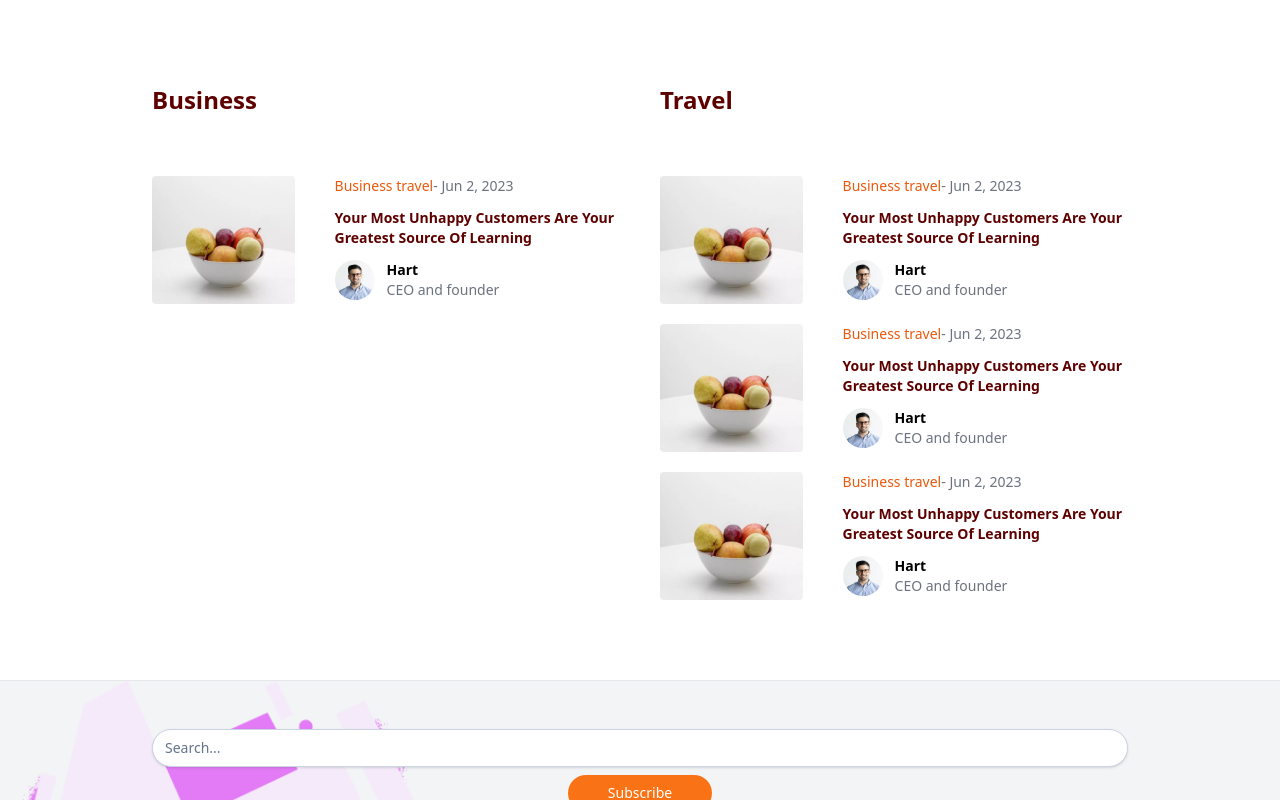
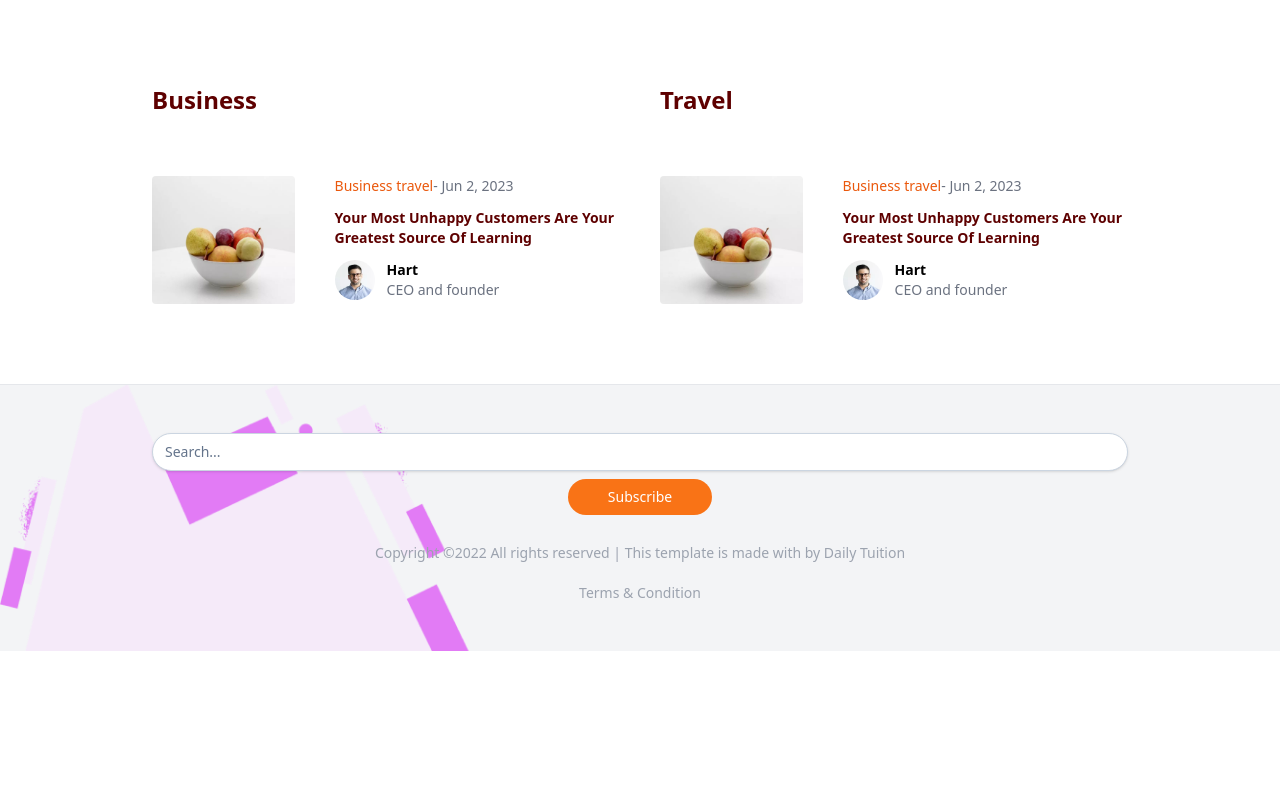
Before and after one commit to Hart102/simple_blog, a React (Vite) app: page / in a window 1280 px wide. Shown: the part 2504-3304 px from the top of the page. After the commit the page ends 3155 px from the top, so only its background shows below. Built offline with nearby package versions, Linux system fonts and the light colour scheme.

Commit message:
created a related news component

```diff
--- a/src/components/RelatedPosts.tsx
+++ b/src/components/RelatedPosts.tsx
@@ -1,5 +1,4 @@
 import React from 'react'
-import Author from './_child/Author'
 import Img from "@/assets/images/img2.jpg"
 import Related from '@/components/_child/Related'
 
@@ -7,6 +6,7 @@ import Related from '@/components/_child/Related'
 const RelatedPosts: React.FC = () => {
     return (
         <section className='grid lg:grid-cols-2 gap-10 text-sm py-20'>
+            {/* Business */}
             <div className='flex flex-col gap-5'>
                 <p className='font-bold text-2xl mb-10'>Business</p>
 
@@ -16,114 +16,17 @@ const RelatedPosts: React.FC = () => {
                     published={'Jun 2, 2023'}
                     title={'Your most unhappy customers are your greatest source of learning'}
                 />
-                {/* <div className="flex gap-10">
-                    <article>
-                        <img src={Img} alt={Img} className='w-60 h-32 rounded' />
-                    </article>
-                    <div>
-                        <div className='flex'>
-                            <p className='text-orange-600'>{"Business travel"}</p>
-                            <p className='text-gray-500 hover:text-gray-800'>
-                                - {"Jun 2, 2023"}
-                            </p>
-                        </div>
-                        <p className={`font-bold capitalize text-1xl my-3`}>
-                            {"Your most unhappy customers are your greatest source of learning"}
-                        </p>
-                        <Author />
-                    </div>
-                </div>
-                <div className="flex gap-10">
-                    <article>
-                        <img src={Img} alt={Img} className='w-60 h-32 rounded' />
-                    </article>
-                    <div>
-                        <div className='flex'>
-                            <p className='text-orange-600'>{"Business travel"}</p>
-                            <p className='text-gray-500 hover:text-gray-800'>
-                                - {"Jun 2, 2023"}
-                            </p>
-                        </div>
-                        <p className={`font-bold capitalize text-1xl my-3`}>
-                            {"Your most unhappy customers are your greatest source of learning"}
-                        </p>
-                        <Author />
-                    </div>
-                </div>
-                <div className="flex gap-10">
-                    <article>
-                        <img src={Img} alt={Img} className='w-60 h-32 rounded' />
-                    </article>
-                    <div>
-                        <div className='flex'>
-                            <p className='text-orange-600'>{"Business travel"}</p>
-                            <p className='text-gray-500 hover:text-gray-800'>
-                                - {"Jun 2, 2023"}
-                            </p>
-                        </div>
-                        <p className={`font-bold capitalize text-1xl my-3`}>
-                            {"Your most unhappy customers are your greatest source of learning"}
-                        </p>
-                        <Author />
-                    </div>
-                </div> */}
             </div>
 
-
-
+            {/* Travel */}
             <div className='flex flex-col gap-5'>
                 <p className='font-bold text-2xl mb-10'>Travel</p>
-                <div className="flex gap-10">
-                    <article>
-                        <img src={Img} alt={Img} className='w-60 h-32 rounded' />
-                    </article>
-                    <div>
-                        <div className='flex'>
-                            <p className='text-orange-600'>{"Business travel"}</p>
-                            <p className='text-gray-500 hover:text-gray-800'>
-                                - {"Jun 2, 2023"}
-                            </p>
-                        </div>
-                        <p className={`font-bold capitalize text-1xl my-3`}>
-                            {"Your most unhappy customers are your greatest source of learning"}
-                        </p>
-                        <Author />
-                    </div>
-                </div>
-                <div className="flex gap-10">
-                    <article>
-                        <img src={Img} alt={Img} className='w-60 h-32 rounded' />
-                    </article>
-                    <div>
-                        <div className='flex'>
-                            <p className='text-orange-600'>{"Business travel"}</p>
-                            <p className='text-gray-500 hover:text-gray-800'>
-                                - {"Jun 2, 2023"}
-                            </p>
-                        </div>
-                        <p className={`font-bold capitalize text-1xl my-3`}>
-                            {"Your most unhappy customers are your greatest source of learning"}
-                        </p>
-                        <Author />
-                    </div>
-                </div>
-                <div className="flex gap-10">
-                    <article>
-                        <img src={Img} alt={Img} className='w-60 h-32 rounded' />
-                    </article>
-                    <div>
-                        <div className='flex'>
-                            <p className='text-orange-600'>{"Business travel"}</p>
-                            <p className='text-gray-500 hover:text-gray-800'>
-                                - {"Jun 2, 2023"}
-                            </p>
-                        </div>
-                        <p className={`font-bold capitalize text-1xl my-3`}>
-                            {"Your most unhappy customers are your greatest source of learning"}
-                        </p>
-                        <Author />
-                    </div>
-                </div>
+                <Related
+                    img={Img}
+                    category={"Business travel"}
+                    published={'Jun 2, 2023'}
+                    title={'Your most unhappy customers are your greatest source of learning'}
+                />
             </div>
         </section>
     )
--- a/src/components/_child/Author.tsx
+++ b/src/components/_child/Author.tsx
@@ -1,4 +1,3 @@
-import React from 'react'
 import Img from "@/assets/images/author/author1.jpg"
 
 // interface authorInterface {
@@ -7,7 +6,7 @@ import Img from "@/assets/images/author/author1.jpg"
 //   position: string
 // }
 
-const Author: React.FC = () => {
+const Author = () => {
   return (
     <div className='flex gap-3'>
       <img src={Img} alt={Img} className='w-10 h-10 rounded-full' />
```
